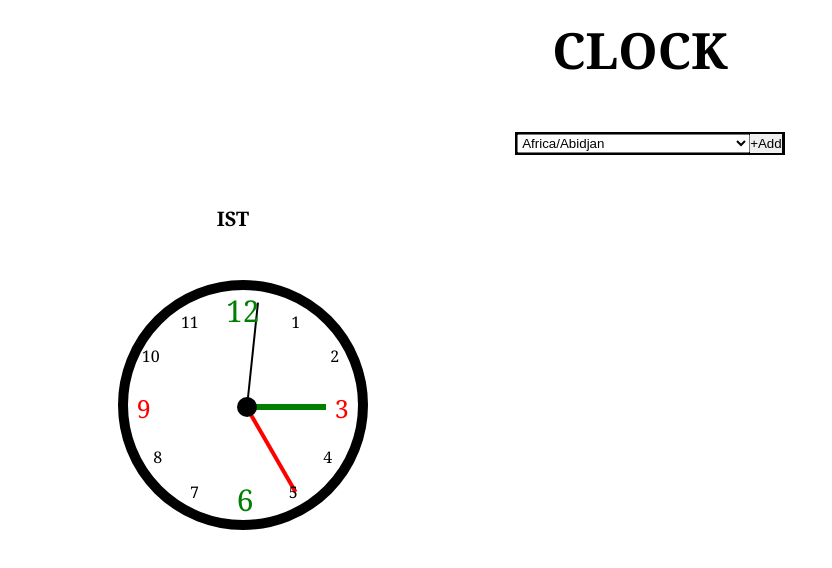
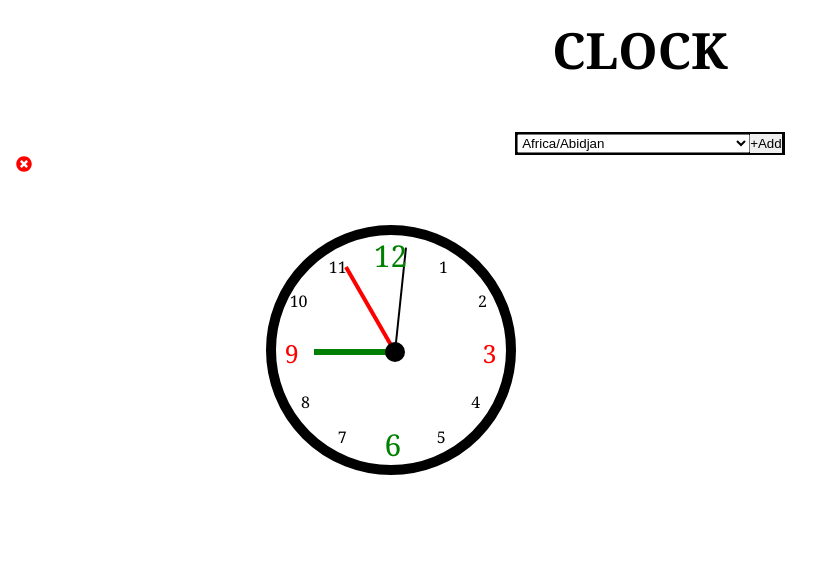
Before and after one commit to hsweetlin/sweetlinjuliet.com, a React (Create React App) app: page / in a window 1280 px wide. Shown: the top 568 px of the page, without its empty margins (0-832 px from the left). Built offline with nearby package versions, Linux system fonts and the light colour scheme.

Commit message:
update the clock changes

```diff
--- a/src/clocks/clock.js
+++ b/src/clocks/clock.js
@@ -1,27 +1,45 @@
 import React, { useState, useEffect } from "react";
 import "./clock.css";
+import { FaTimesCircle } from "react-icons/fa";
 
-export function ClockTime({timezone}) {
+export function ClockTime({ timezoneName, timezone, setTimezone, index}) {
   const [seconds, setSeconds] = useState();
   const [minutes, setMinutes] = useState();
   const [hours, setHours] = useState();
-
+  // const [icon, setIcon] = useState([]);
+  // const [active, setActive] = useState();
   useEffect(() => {
-    const interval = setInterval(setClock,100);
+    const interval = setInterval(setClock, 100);
     return () => clearInterval(interval);
     // eslint-disable-next-line
   }, []);
 
   const setClock = () => {
-    const today = new Date(new Date().toLocaleString("en-US", {timeZone: timezone }))
+    const today = new Date(
+      new Date().toLocaleString("en-US", { timeZone: timezoneName })
+    );
     setHours(today.getHours());
     setMinutes(today.getMinutes());
     setSeconds(today.getSeconds());
   };
+  const deleteButton = () => {
+    // var result = timezone.concat([]);
+    var result = [...timezone];
+  var report=result.splice(index, 1);
+  console.log(index);
+  setTimezone(result);
+  console.log(report);
+  console.log(result);
+  }
 
   return (
-    <div id="page" >
-      <h1 className="timezone-heading">{timezone}</h1>
+
+    <div className="icon-background">
+    <div className="page">
+
+        <FaTimesCircle className="icon" color="red" onClick={deleteButton}/>
+        <h1 className="timezone-heading">{timezoneName}</h1>
+        {/* {console.log(active)} */}
         <div id="round">
           <div id="circle"></div>
           <div
@@ -61,5 +79,6 @@ export function ClockTime({timezone}) {
           </div>
         </div>
       </div>
+    </div>
   );
 }
```
Lines whose indentation alone changed are shown as unchanged.
